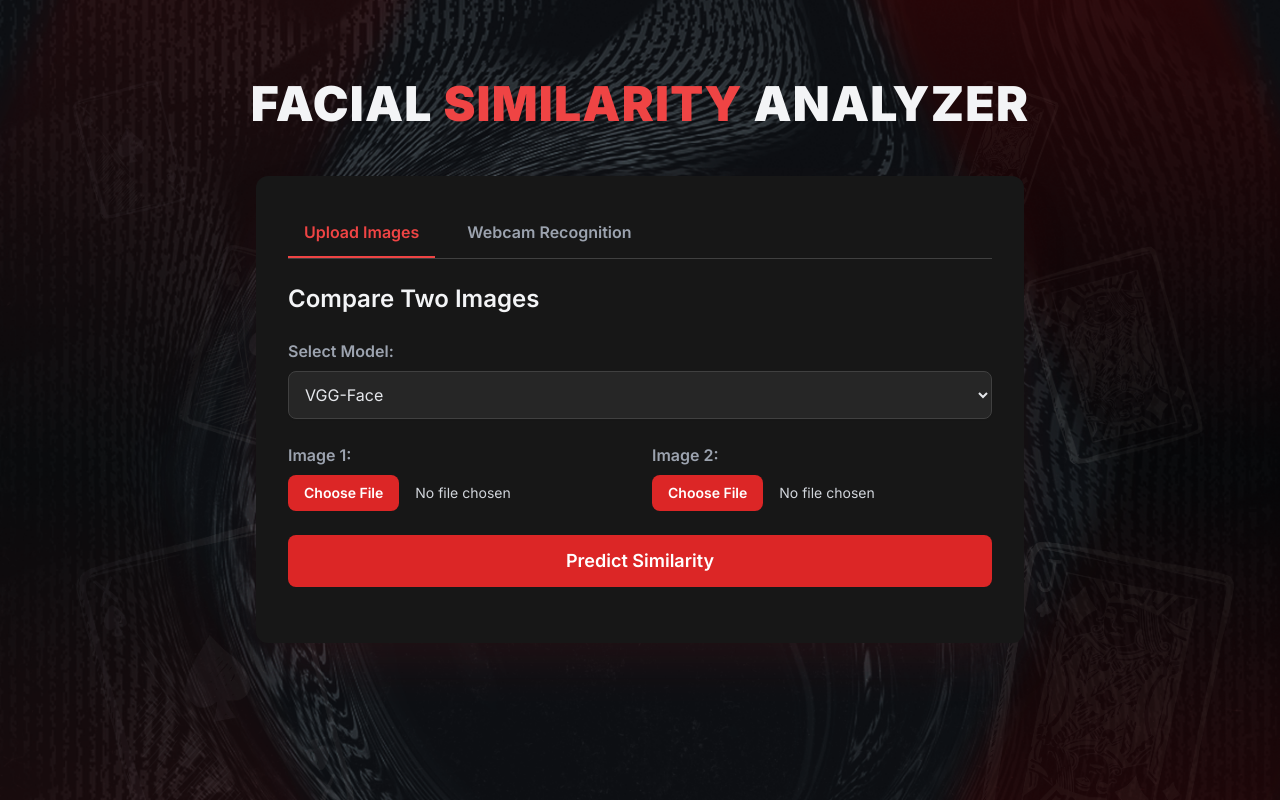
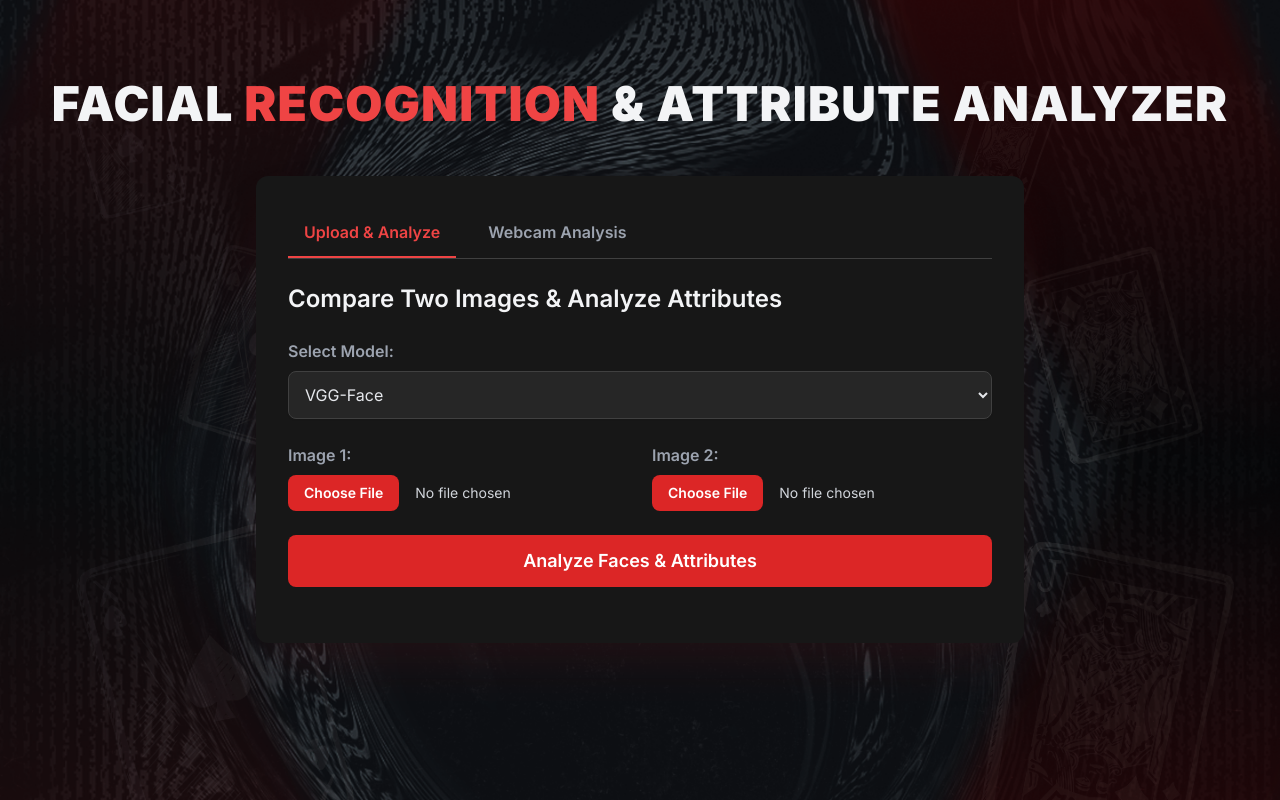
Before and after one commit to dimasandhk/face-recognition-fp-ai, a Flask app: page / in a window 1280 px wide. Run offline with Flask 3, Linux system fonts and the light colour scheme; some libraries are stand-ins or nearby versions.

Commit message:
feat: +face attribute analyzer

```diff
--- a/app.py
+++ b/app.py
@@ -74,6 +74,48 @@
     # Clamp percentage between 0 and 100
     return max(0, min(percentage, 100))
 
+def analyze_facial_attributes(img_path):
+    """
+    Analyze facial attributes including age, gender, race, and emotion.
+    Returns formatted results or None if analysis fails.
+    """
+    try:
+        print(f"Analyzing facial attributes for: {img_path}")
+        result = DeepFace.analyze(
+            img_path=img_path,
+            actions=['age', 'gender', 'race', 'emotion'],
+            enforce_detection=False,
+            detector_backend='retinaface'
+        )
+          # DeepFace.analyze returns a list of results (one per face detected)
+        if isinstance(result, list) and len(result) > 0:
+            analysis = result[0]  # Take the first face found
+        else:
+            analysis = result
+
+        # Convert numpy values to regular Python types for JSON serialization
+        def convert_scores(scores_dict):
+            if not scores_dict:
+                return {}
+            return {k: float(v) for k, v in scores_dict.items()}
+
+        # Format the results
+        formatted_result = {
+            'age': int(analysis.get('age', 0)),
+            'gender': str(analysis.get('dominant_gender', 'Unknown')),
+            'race': str(analysis.get('dominant_race', 'Unknown')),
+            'emotion': str(analysis.get('dominant_emotion', 'Unknown')),
+            'emotion_scores': convert_scores(analysis.get('emotion', {})),
+            'race_scores': convert_scores(analysis.get('race', {})),
+            'gender_scores': convert_scores(analysis.get('gender', {}))
+        }
+
+        return formatted_result
+
+    except Exception as e:
+        print(f"Error analyzing facial attributes for {img_path}: {e}")
+        return None
+
 
 @app.route('/')
 def index():
@@ -83,6 +125,8 @@
     """Handles the DeepFace.verify call and formats the response."""
     try:
         print(f"Using model: {model_name} for {img1_path_df} and {img2_path_df}")
+
+        # Perform face verification
         result = DeepFace.verify(
             img1_path=img1_path_df,
             img2_path=img2_path_df,
@@ -97,14 +141,23 @@
 
         similarity_percentage = calculate_similarity_percentage(distance, threshold)
 
-        return jsonify({
+        # Perform facial attribute analysis for both images
+        print("Performing facial attribute analysis...")
+        img1_attributes = analyze_facial_attributes(img1_path_df)
+        img2_attributes = analyze_facial_attributes(img2_path_df)
+
+        response_data = {
             'verified': verified,
             'distance': distance,
             'threshold': threshold,
             'model': result['model'],
             'similarity_metric': result['similarity_metric'],
-            'similarity_percentage': round(similarity_percentage, 2) # Round to 2 decimal places
-        })
+            'similarity_percentage': round(similarity_percentage, 2),
+            'image1_attributes': img1_attributes,
+            'image2_attributes': img2_attributes
+        }
+
+        return jsonify(response_data)
 
     except ValueError as ve: # Catch specific errors like face not found
         print(f"ValueError during DeepFace processing: {ve}")
--- a/templates/index.html
+++ b/templates/index.html
@@ -151,7 +151,8 @@
         <h1
           class="text-4xl md:text-5xl font-black text-center my-8 md:my-12 text-gray-100 uppercase tracking-wide"
         >
-          Facial <span class="text-red-500">Similarity</span> Analyzer
+          Facial <span class="text-red-500">Recognition</span> & Attribute
+          Analyzer
         </h1>
         <div
           class="w-full max-w-3xl mx-auto bg-neutral-900 rounded-xl shadow-2xl shadow-red-900/20 p-6 md:p-8"
@@ -163,14 +164,13 @@
                 class="py-3 px-4 text-red-500 border-b-2 border-red-500 font-semibold focus:outline-none text-sm md:text-base"
                 onclick="showTab('uploadTab')"
               >
-                Upload Images
-              </button>
-              <button
+                Upload & Analyze</button
+              ><button
                 id="tab-webcam"
                 class="py-3 px-4 text-gray-400 hover:text-red-400 border-b-2 border-transparent font-semibold focus:outline-none transition-colors duration-150 text-sm md:text-base"
                 onclick="showTab('webcamTab')"
               >
-                Webcam Recognition
+                Webcam Analysis
               </button>
             </nav>
           </div>
@@ -178,7 +178,7 @@
           <!-- Tab 1: Upload Images -->
           <div id="uploadTab" class="tab-content">
             <h2 class="text-2xl font-semibold mb-6 text-gray-100">
-              Compare Two Images
+              Compare Two Images & Analyze Attributes
             </h2>
             <form id="imageUploadForm" enctype="multipart/form-data">
               <div class="mb-6">
@@ -243,7 +243,7 @@
                 type="submit"
                 class="bg-red-600 hover:bg-red-700 text-white py-3 px-6 rounded-lg w-full font-semibold text-lg transition-colors duration-150"
               >
-                Predict Similarity
+                Analyze Faces & Attributes
               </button>
             </form>
             <div id="loadingUpload" class="flex justify-center mt-6 hidden">
@@ -278,7 +278,7 @@
           <!-- Tab 2: Webcam Recognition -->
           <div id="webcamTab" class="tab-content hidden">
             <h2 class="text-2xl font-semibold mb-6 text-gray-100">
-              Live Webcam Comparison
+              Live Webcam Recognition & Attribute Analysis
             </h2>
             <form id="webcamForm" enctype="multipart/form-data">
               <div class="mb-6">
@@ -340,7 +340,7 @@
                   id="captureBtn"
                   class="bg-red-700 hover:bg-red-800 text-white py-3 px-6 rounded-lg font-semibold mt-2 text-lg transition-colors duration-150"
                 >
-                  Capture & Predict
+                  Capture & Analyze
                 </button>
               </div>
             </form>
@@ -424,7 +424,6 @@
         .addEventListener("change", function () {
           previewImage(this, "webcamRefPreview");
         });
-
       function displayResults(data, resultElementId, verdictElementId) {
         const resultElement = document.getElementById(resultElementId);
         const verdictElement = document.getElementById(verdictElementId);
@@ -442,11 +441,18 @@
           threshold,
           model,
           similarity_metric,
-          similarity_percentage
+          similarity_percentage,
+          image1_attributes,
+          image2_attributes
         } = data;
 
-        // Added text-gray-400 for labels, text-gray-100 for values
-        let html = '<div class="bg-neutral-800 p-4 rounded-lg shadow-md">';
+        // Main comparison results
+        let html = '<div class="space-y-6">';
+
+        // Face Comparison Section
+        html += '<div class="bg-neutral-800 p-4 rounded-lg shadow-md">';
+        html +=
+          '<h3 class="text-lg font-semibold text-gray-100 mb-3 border-b border-neutral-700 pb-2">Face Comparison Results</h3>';
         html += `<div class="result-item"><span class="result-label text-gray-400">Model Used:</span> <span class="result-value text-gray-100">${model}</span></div>`;
         html += `<div class="result-item"><span class="result-label text-gray-400">Distance:</span> <span class="result-value text-gray-100">${parseFloat(
           distance
@@ -457,17 +463,59 @@
         html += `<div class="result-item"><span class="result-label text-gray-400">Similarity Metric:</span> <span class="result-value text-gray-100">${similarity_metric}</span></div>`;
 
         html += `<div class="mt-4 mb-1"><span class="result-label text-gray-400">Similarity Score:</span></div>`;
-        html += `<div class="similarity-bar-container">`; // bg already dark from CSS
+        html += `<div class="similarity-bar-container">`;
         html += `<div class="similarity-bar" style="width: ${similarity_percentage}%; background-color: ${
-          verified ? "#10B981" : "#EF4444" // green-500 or red-500 (Tailwind colors)
+          verified ? "#10B981" : "#EF4444"
         };">${similarity_percentage}%</div>`;
         html += `</div>`;
 
         html += `<div class="result-item mt-2"><span class="result-label text-gray-400">Verified:</span> <span class="result-value font-bold ${
-          verified ? "text-green-500" : "text-red-500" // Tailwind green/red
+          verified ? "text-green-500" : "text-red-500"
         }">${
           verified ? "Yes (Same Person)" : "No (Different Persons)"
         }</span></div>`;
+        html += "</div>";
+
+        // Facial Attributes Section
+        if (image1_attributes || image2_attributes) {
+          html += '<div class="bg-neutral-800 p-4 rounded-lg shadow-md">';
+          html +=
+            '<h3 class="text-lg font-semibold text-gray-100 mb-3 border-b border-neutral-700 pb-2">Facial Attribute Analysis</h3>';
+
+          html += '<div class="grid grid-cols-1 md:grid-cols-2 gap-4">';
+
+          // Image 1 Attributes
+          if (image1_attributes) {
+            html += '<div class="bg-neutral-700 p-3 rounded-lg">';
+            html +=
+              '<h4 class="text-md font-semibold text-red-400 mb-2">Image 1 Analysis</h4>';
+            html += `<div class="text-sm space-y-1">`;
+            html += `<div class="flex justify-between"><span class="text-gray-400">Age:</span> <span class="text-gray-100">${image1_attributes.age} years</span></div>`;
+            html += `<div class="flex justify-between"><span class="text-gray-400">Gender:</span> <span class="text-gray-100">${image1_attributes.gender}</span></div>`;
+            html += `<div class="flex justify-between"><span class="text-gray-400">Race:</span> <span class="text-gray-100">${image1_attributes.race}</span></div>`;
+            html += `<div class="flex justify-between"><span class="text-gray-400">Emotion:</span> <span class="text-gray-100">${image1_attributes.emotion}</span></div>`;
+            html += `</div>`;
+            html += "</div>";
+          }
+
+          // Image 2 Attributes
+          if (image2_attributes) {
+            html += '<div class="bg-neutral-700 p-3 rounded-lg">';
+            html +=
+              '<h4 class="text-md font-semibold text-red-400 mb-2">Image 2 Analysis</h4>';
+            html += `<div class="text-sm space-y-1">`;
+            html += `<div class="flex justify-between"><span class="text-gray-400">Age:</span> <span class="text-gray-100">${image2_attributes.age} years</span></div>`;
+            html += `<div class="flex justify-between"><span class="text-gray-400">Gender:</span> <span class="text-gray-100">${image2_attributes.gender}</span></div>`;
+            html += `<div class="flex justify-between"><span class="text-gray-400">Race:</span> <span class="text-gray-100">${image2_attributes.race}</span></div>`;
+            html += `<div class="flex justify-between"><span class="text-gray-400">Emotion:</span> <span class="text-gray-100">${image2_attributes.emotion}</span></div>`;
+            html += `</div>`;
+            html += "</div>";
+          }
+
+          html += "</div>";
+          html += "</div>";
+        }
+
         html += "</div>";
         resultElement.innerHTML = html;
 
```
